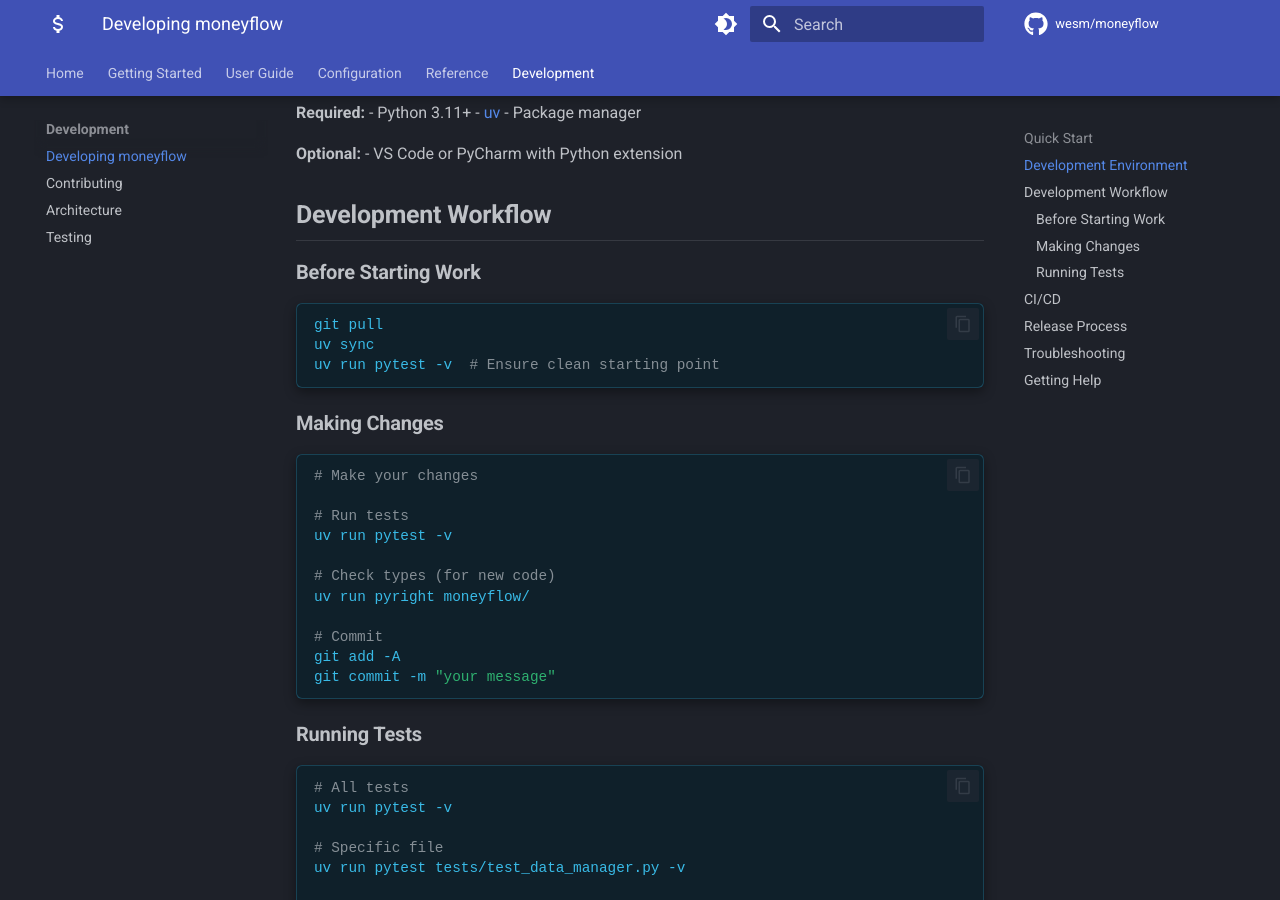
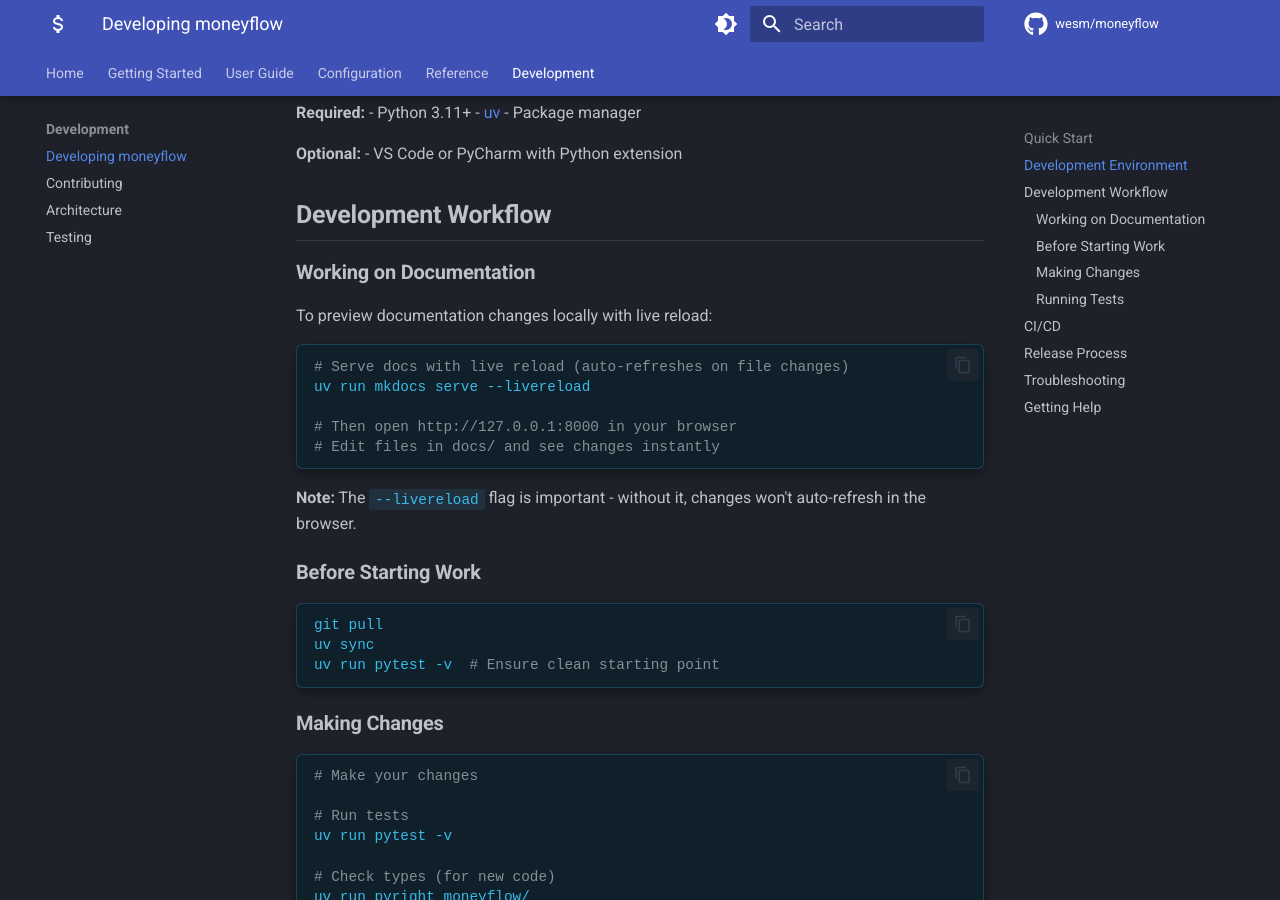
Before and after one commit to LeonB28/moneyflow, an MkDocs documentation site: the page built from docs/development/developing.md, in a window 1280 px wide and 900 px high, scrolled down 733 px. Built offline with MkDocs 1.6.1 and Material for MkDocs 9.7.7, drawn with Linux system fonts in a browser that asks for light colours; comment, search, counter and statistics services are not loaded.

Commit message:
docs: Add mkdocs live reload instructions for documentation development
Added instructions for running mkdocs with --livereload flag to enable
automatic browser refresh when editing documentation files.

Without --livereload, mkdocs serve runs but doesn't auto-refresh the
browser when files change, requiring manual page refreshes.

Added to docs/development/developing.md in new "Working on Documentation"
section with clear note about the importance of the --livereload flag.

🤖 Generated with [Claude Code](https://claude.com/claude-code)

Co-Authored-By: Claude <noreply@anthropic.com>

````diff
--- a/docs/development/developing.md
+++ b/docs/development/developing.md
@@ -35,6 +35,20 @@ uv run pyright moneyflow/
 - VS Code or PyCharm with Python extension
 
 ## Development Workflow
+
+### Working on Documentation
+
+To preview documentation changes locally with live reload:
+
+```bash
+# Serve docs with live reload (auto-refreshes on file changes)
+uv run mkdocs serve --livereload
+
+# Then open http://127.0.0.1:8000 in your browser
+# Edit files in docs/ and see changes instantly
+```
+
+**Note:** The `--livereload` flag is important - without it, changes won't auto-refresh in the browser.
 
 ### Before Starting Work
 
````
Also changed, not shown: docs/index.md (+3 -5 lines).
